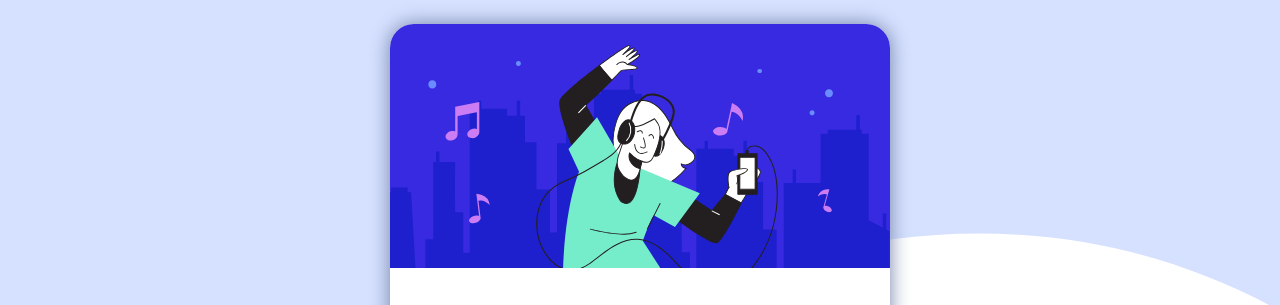
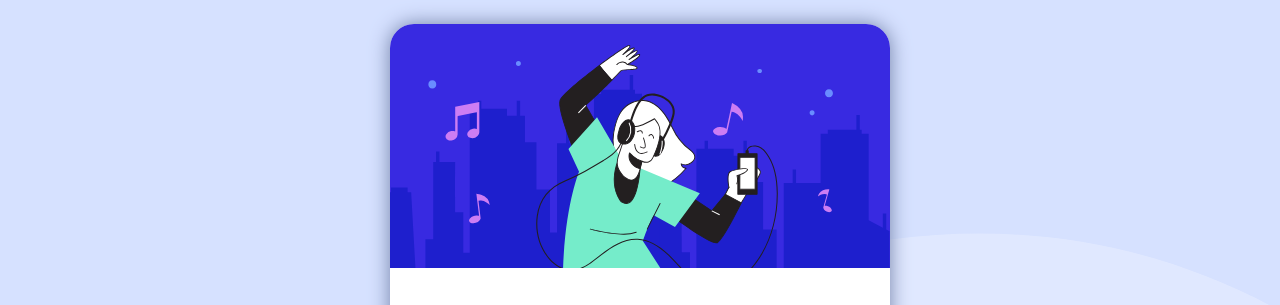
Before and after one commit to ivanatias/Order-summary-component, a plain HTML site: page index.html in a window 1280 px wide. Shown: the top 305 px of the page. Drawn offline with Linux system fonts and the light colour scheme; files whose address does not match are found by name.

Commit message:
changed body's background color

```diff
--- a/styles.css
+++ b/styles.css
@@ -32,6 +32,7 @@ body {
   background-size: contain;
   background-repeat: no-repeat;
   background-position: top;
+  background-color: var(--paleblue-color);
   padding: 1.5rem;
 }
 
```
Also changed, not shown: order-summary-component.png.
